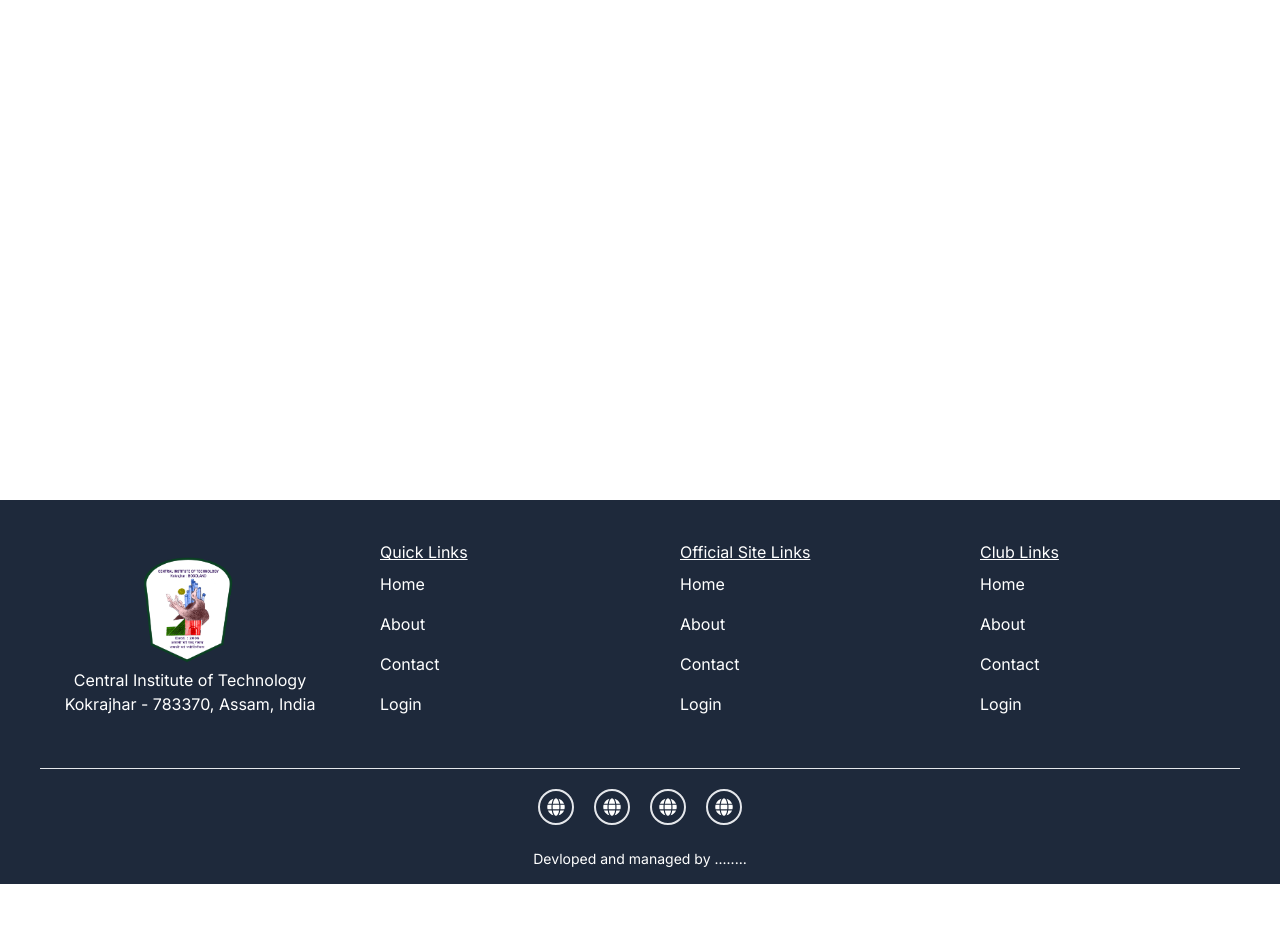
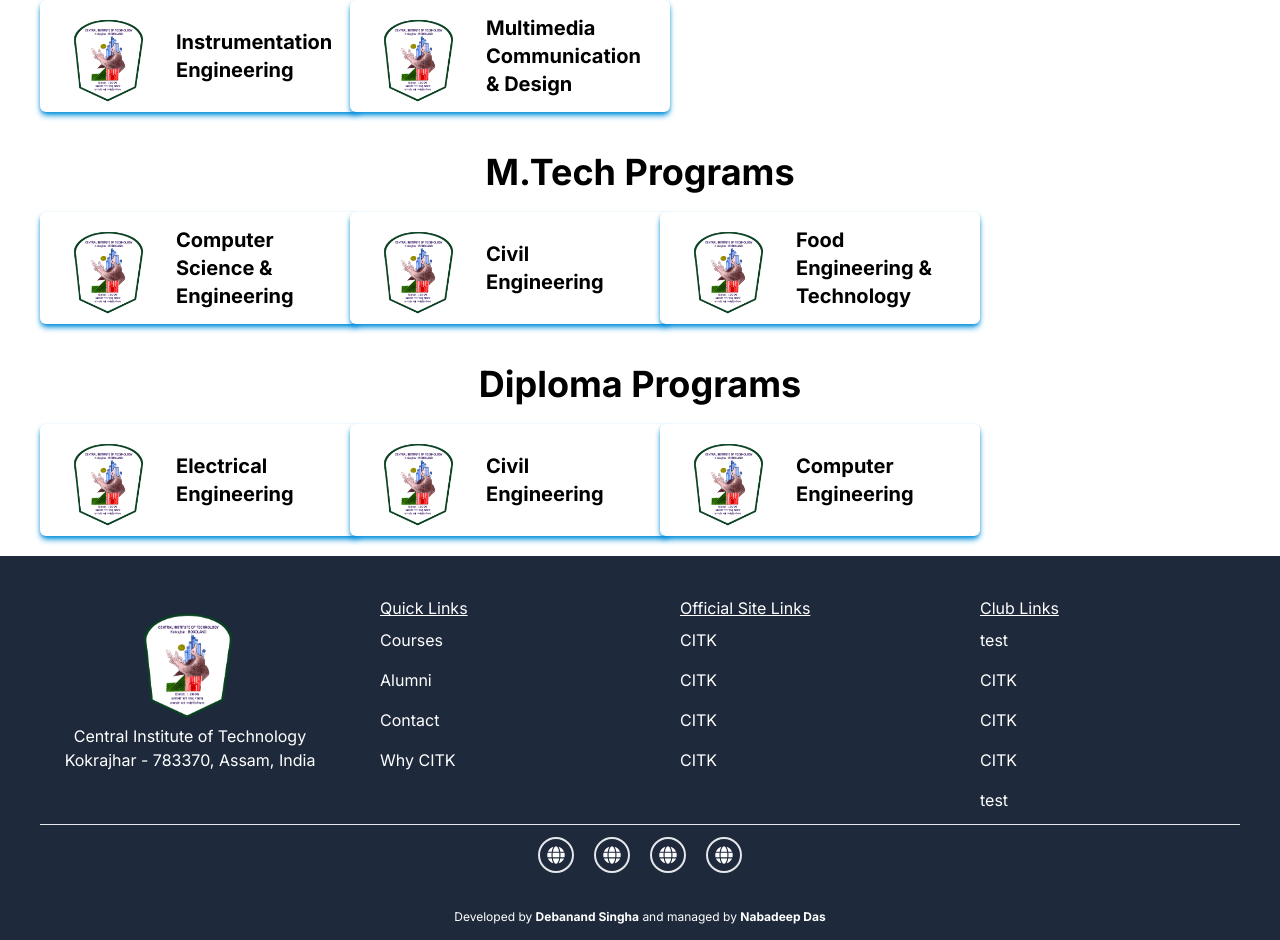
Before and after one commit to NABADEEP069/placementcellcitk, a Next.js app: page /courses in a window 1280 px wide. Shown: the part 356-1296 px from the top of the page. Before the commit the page ends 1240 px from the top, so only its background shows below. Built offline with nearby package versions, Linux system fonts and the light colour scheme.

Commit message:
courses page created

```diff
--- a/src/app/courses/page.tsx
+++ b/src/app/courses/page.tsx
@@ -1,8 +1,113 @@
+import ClubCard from "@/components/whycitk/clubcard";
+
+const btechCourses = [
+  {
+    name: "Computer Science & Engineering",
+    imageUrl: "/cit-logo.png",
+  },
+  {
+    name: "Electronics & Communication Engineering",
+    imageUrl: "/cit-logo.png",
+  },
+  {
+    name: "Civil Engineering",
+    imageUrl: "/cit-logo.png",
+  },
+  {
+    name: "Food Engineering & Technology",
+    imageUrl: "/cit-logo.png",
+  },
+  {
+    name: "Instrumentation Engineering",
+    imageUrl: "/cit-logo.png",
+  },
+  {
+    name: "Multimedia Communication & Design",
+    imageUrl: "/cit-logo.png",
+  },
+];
+
+const mtechCourses = [
+  {
+    name: "Computer Science & Engineering",
+    imageUrl: "/cit-logo.png",
+  },
+  {
+    name: "Civil Engineering",
+    imageUrl: "/cit-logo.png",
+  },
+  {
+    name: "Food Engineering & Technology",
+    imageUrl: "/cit-logo.png",
+  },
+];
+
+const diplomaCourses = [
+  {
+    name: "Electrical Engineering",
+    imageUrl: "/cit-logo.png",
+  },
+  {
+    name: "Civil Engineering",
+    imageUrl: "/cit-logo.png",
+  },
+  {
+    name: "Computer Engineering",
+    imageUrl: "/cit-logo.png",
+  },
+];
+
 export default function Page() {
   return (
-    <main className="min-h-screen">
-      <h4 className="text-2xl">Courses</h4>
-      <div></div>
+    <main className="min-h-screen  py-5">
+      <div className="container mx-auto">
+        <h1 className="text-5xl font-bold text-center">Courses</h1>
+
+        <div className="px-10 mb-10 mt-5">
+          <h2 className="text-4xl font-bold text-center mb-5">
+            B.Tech Programs
+          </h2>
+          <div className="grid grid-cols-1 md:grid-cols-2 lg:grid-cols-4 gap-10">
+            {btechCourses.map((course, index) => (
+              <ClubCard
+                key={index}
+                name={course.name}
+                imageUrl={course.imageUrl}
+              />
+            ))}
+          </div>
+        </div>
+
+        <div className="px-10 mb-10">
+          <h2 className="text-4xl font-bold text-center mb-5">
+            M.Tech Programs
+          </h2>
+          <div className="grid grid-cols-1 md:grid-cols-2 lg:grid-cols-4 gap-10">
+            {mtechCourses.map((course, index) => (
+              <ClubCard
+                key={index}
+                name={course.name}
+                imageUrl={course.imageUrl}
+              />
+            ))}
+          </div>
+        </div>
+
+        <div className="px-10">
+          <h2 className="text-4xl font-bold text-center mb-5">
+            Diploma Programs
+          </h2>
+          <div className="grid grid-cols-1 md:grid-cols-2 lg:grid-cols-4 gap-10">
+            {diplomaCourses.map((course, index) => (
+              <ClubCard
+                key={index}
+                name={course.name}
+                imageUrl={course.imageUrl}
+              />
+            ))}
+          </div>
+        </div>
+      </div>
     </main>
   );
 }
--- a/src/components/common/footer.tsx
+++ b/src/components/common/footer.tsx
@@ -3,20 +3,62 @@ import { FaGlobe } from "react-icons/fa";
 
 const quicklinks = [
   {
-    name: "Home",
-    link: "/",
+    name: "Courses",
+    link: "/courses",
   },
   {
-    name: "About",
-    link: "/about",
+    name: "Alumni",
+    link: "/alumni",
   },
   {
     name: "Contact",
     link: "/contact",
   },
   {
-    name: "Login",
-    link: "/login",
+    name: "Why CITK",
+    link: "/whycitk",
+  },
+];
+
+const officialLinks = [
+  {
+    name: "CITK",
+    link: "https://cit.ac.in",
+  },
+  {
+    name: "CITK",
+    link: "https://cit.ac.in",
+  },
+  {
+    name: "CITK",
+    link: "https://cit.ac.in",
+  },
+  {
+    name: "CITK",
+    link: "https://cit.ac.in",
+  },
+];
+
+const clubLinks = [
+  {
+    name: "test",
+    link: "https://cit.ac.in",
+  },
+  {
+    name: "CITK",
+    link: "https://cit.ac.in",
+  },
+  {
+    name: "CITK",
+    link: "https://cit.ac.in",
+  },
+  {
+    name: "CITK",
+    link: "https://cit.ac.in",
+  },
+  {
+    name: "test",
+    link: "https://cit.ac.in",
   },
 ];
 
@@ -51,7 +93,7 @@ export default function Footer() {
         </div>
         <div className="h-full w-1/4  px-10">
           <h5 className="underline">Official Site Links</h5>
-          {quicklinks.map((link, index) => (
+          {officialLinks.map((link, index) => (
             <a href={link.link} key={index} className="block  py-2">
               {link.name}
             </a>
@@ -59,7 +101,7 @@ export default function Footer() {
         </div>
         <div className="h-full w-1/4  px-10">
           <h5 className="underline">Club Links</h5>
-          {quicklinks.map((link, index) => (
+          {clubLinks.map((link, index) => (
             <a href={link.link} key={index} className="block  py-2">
               {link.name}
             </a>
@@ -67,7 +109,7 @@ export default function Footer() {
         </div>
       </div>
       <div className="mt-5">
-        <hr className="mb-5" />
+        <hr className="mb-3" />
         <div className="flex justify-center gap-5">
           <p className="border-2 rounded-full w-9 h-9 flex justify-center items-center">
             <a href="https://cit.ac.in" target="_blank">
@@ -90,8 +132,9 @@ export default function Footer() {
             </a>
           </p>
         </div>
-        <h6 className="text-center text-white text-sm mt-6">
-          Devloped and managed by ........
+        <h6 className="text-center text-white text-xs mt-9">
+          Developed by <strong>Debanand Singha</strong> and managed by{" "}
+          <strong>Nabadeep Das</strong>
         </h6>
       </div>
     </footer>
--- a/src/components/whycitk/cardtwo.tsx
+++ b/src/components/whycitk/cardtwo.tsx
@@ -5,9 +5,9 @@ interface CardTwoProps {
 export default function CardTwo({ paragraphs }: CardTwoProps) {
   return (
     <div className="bg-gray-100 p-5 rounded-lg shadow">
-      <ul className="bg-white p-3 rounded-lg shadow">
+      <ul className="">
         {paragraphs.map((paragraph, index) => (
-          <li key={index} className="mb-2">
+          <li key={index} className="bg-white p-3 rounded-lg shadow my-3">
             {paragraph}
           </li>
         ))}
--- a/src/components/whycitk/clubcard.tsx
+++ b/src/components/whycitk/clubcard.tsx
@@ -8,7 +8,7 @@ interface ClubCardProps {
 export default function ClubCard({ name, imageUrl }: ClubCardProps) {
   return (
     <div className="h-28 w-80 bg-white flex items-center gap-4 px-5 py-2 rounded-md shadow-md shadow-primary">
-      <div className="h-full">
+      <div className="h-full flex-shrink-0">
         <Image
           src={imageUrl}
           alt="Club Logo"
```
